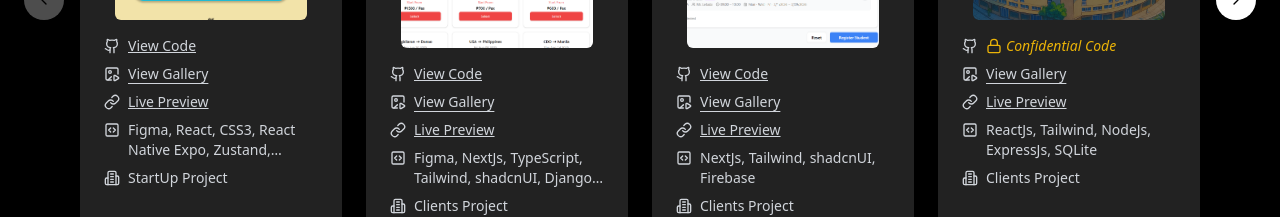
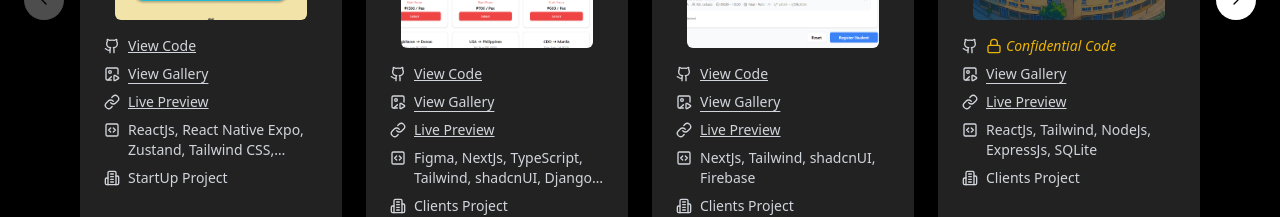
Before and after one commit to GarudaKurt/web-portfolio, a Next.js app: page / in a window 1280 px wide. Shown: the part 800-1017 px from the top of the page. Built offline with nearby package versions, Linux system fonts and the light colour scheme.

Commit message:
fix typo

```diff
--- a/src/app/about-me/aboutme.tsx
+++ b/src/app/about-me/aboutme.tsx
@@ -25,7 +25,7 @@ const Aboutme = () => {
       company: "Aldesa BPO Inc.",
       location: "Cebu City",
       type: "Fulltime",
-      tech: "HTML5, CSS3, Bootstrap, Jquery, JavaScript, C#, ASP.NET Core, MVC, Entity Framewokr, Azure Cloud, RESTful API,Bitbucket, Jira, Database SqlServer, Postman",
+      tech: "HTML5, CSS3, Bootstrap, Jquery, JavaScript, C#, ASP.NET Core, MVC, Entity Framework, Azure Cloud, RESTful API,Bitbucket, Jira, Database SqlServer, Postman",
       period: "October 6, 2026 - April 30, 2026",
     },
     {
--- a/src/app/projects/myprojects.tsx
+++ b/src/app/projects/myprojects.tsx
@@ -41,7 +41,7 @@ const mockData: Project[] = [
     title: "Bills Splitter Mobile Apps",
     link: "https://github.com/BinaryBloomVault/tractIt",
     live: "#",
-    tech: "Figma, React, CSS3, React Native Expo, Zustand, Firebase",
+    tech: "ReactJs, React Native Expo, Zustand, Tailwind CSS, Firebase",
     type: "StartUp Project",
     image: "/images/figma/billspliter/LoginScreen.png",
   },
```
